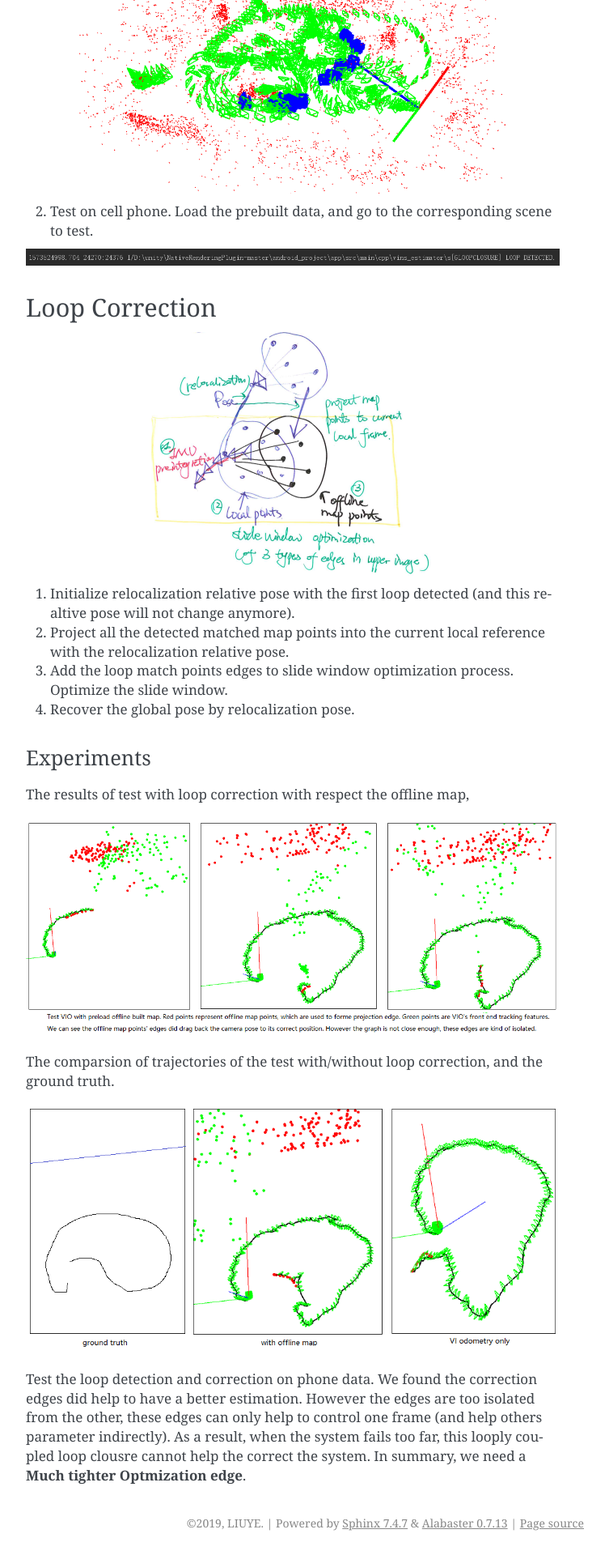
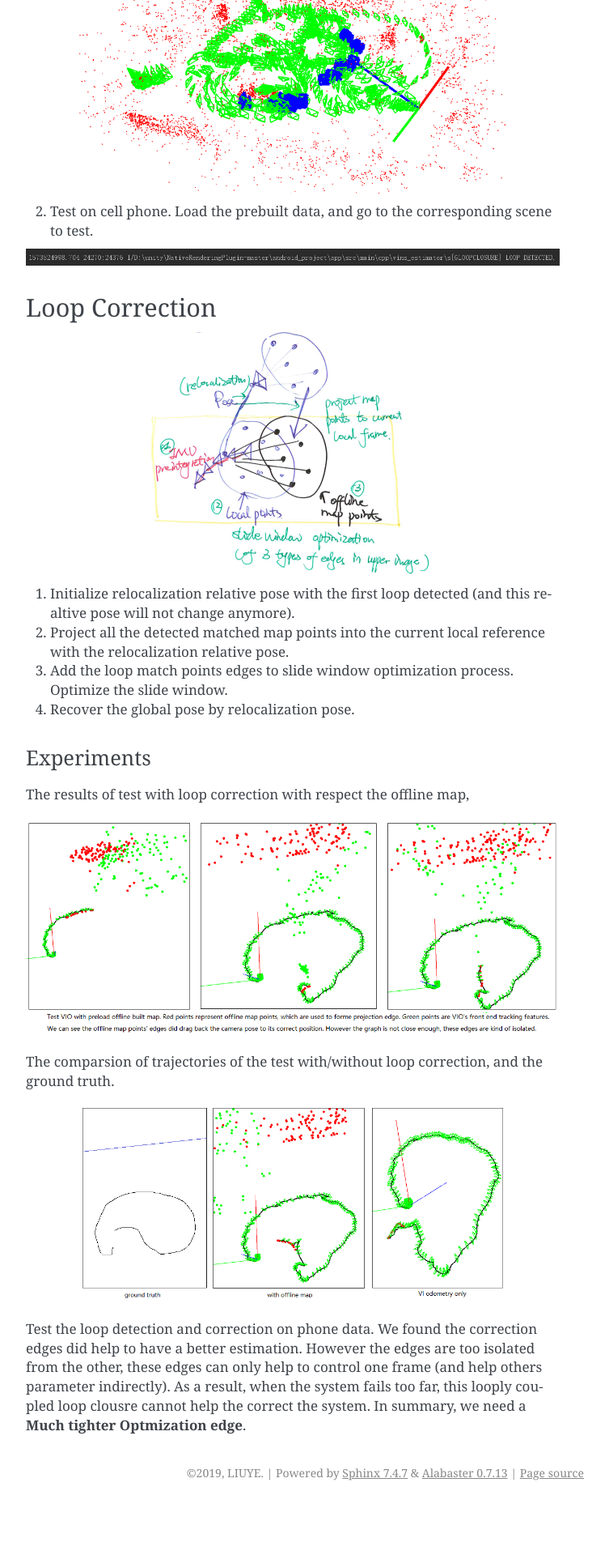
Before and after one commit to gggliuye/VIO, a Sphinx documentation site: the page built from docs/Gloopclosure/paper.rst, in a window 1280 px wide. Shown: the part 1705-3625 px from the top of the page at 81% size, without its empty margins (388-1141 px from the left). Built offline with Sphinx 7.4.7, drawn with Linux system fonts in a browser that asks for light colours; after the commit the page ends 3563 px from its top, so only the background shows below that.

Commit message:
Update paper.rst

```diff
--- a/docs/Gloopclosure/paper.rst
+++ b/docs/Gloopclosure/paper.rst
@@ -65,11 +65,13 @@ Experiments
 The results of test with loop correction with respect the offline map,
 
 .. image:: loop1.png
+   :width: 100%
    :align: center
 
 The comparsion of trajectories of the test with/without loop correction, and the ground truth.
 
 .. image:: loop4.png
+   :width: 80%
    :align: center
 
 Test the loop detection and correction on phone data. We found the correction edges did help to have a better estimation. However the edges are too isolated from the other, these edges can only help to control one frame (and help others parameter indirectly). As a result, when the system fails too far, this looply coupled loop clousre cannot help the correct the system. In summary, we need a **Much tighter Optmization edge**.
```
